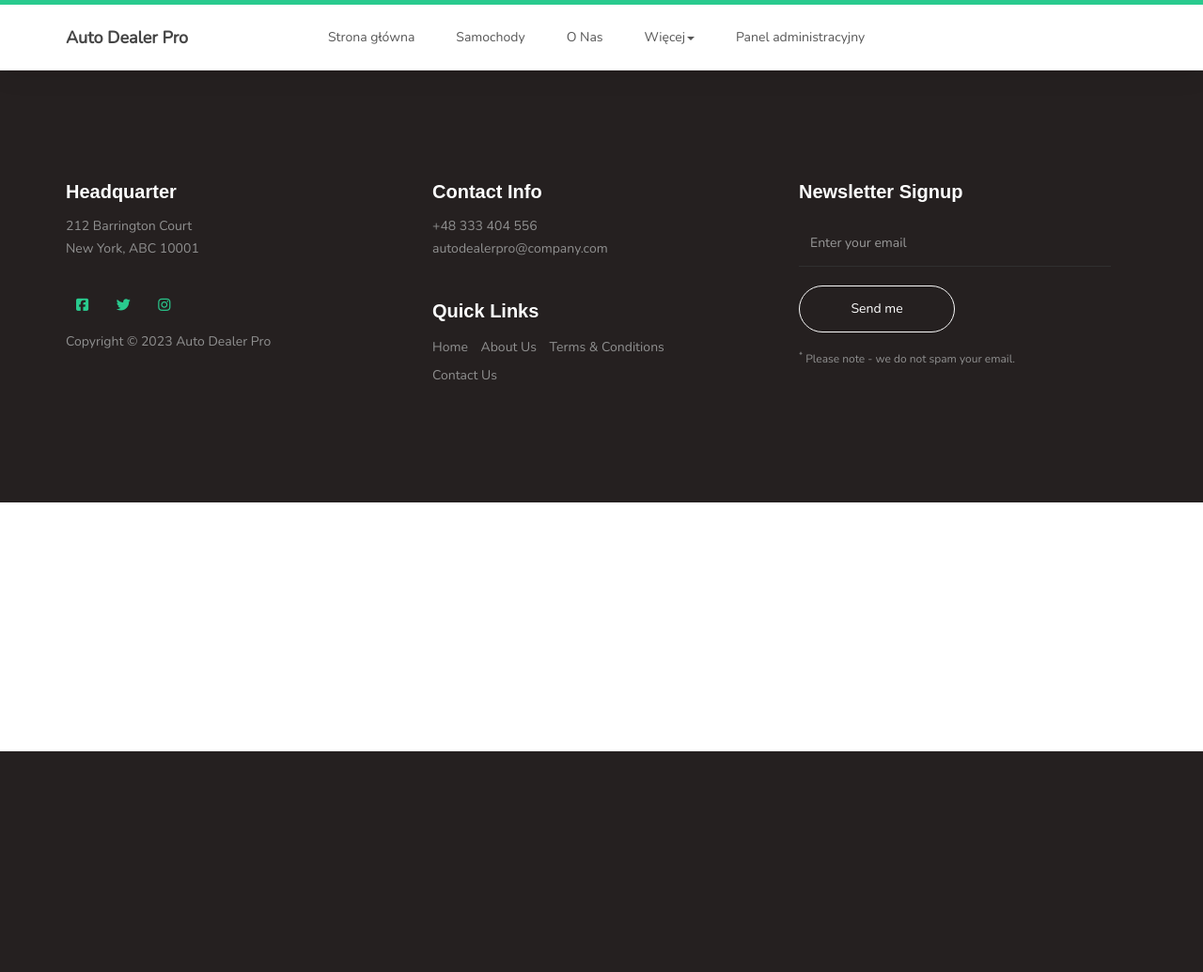
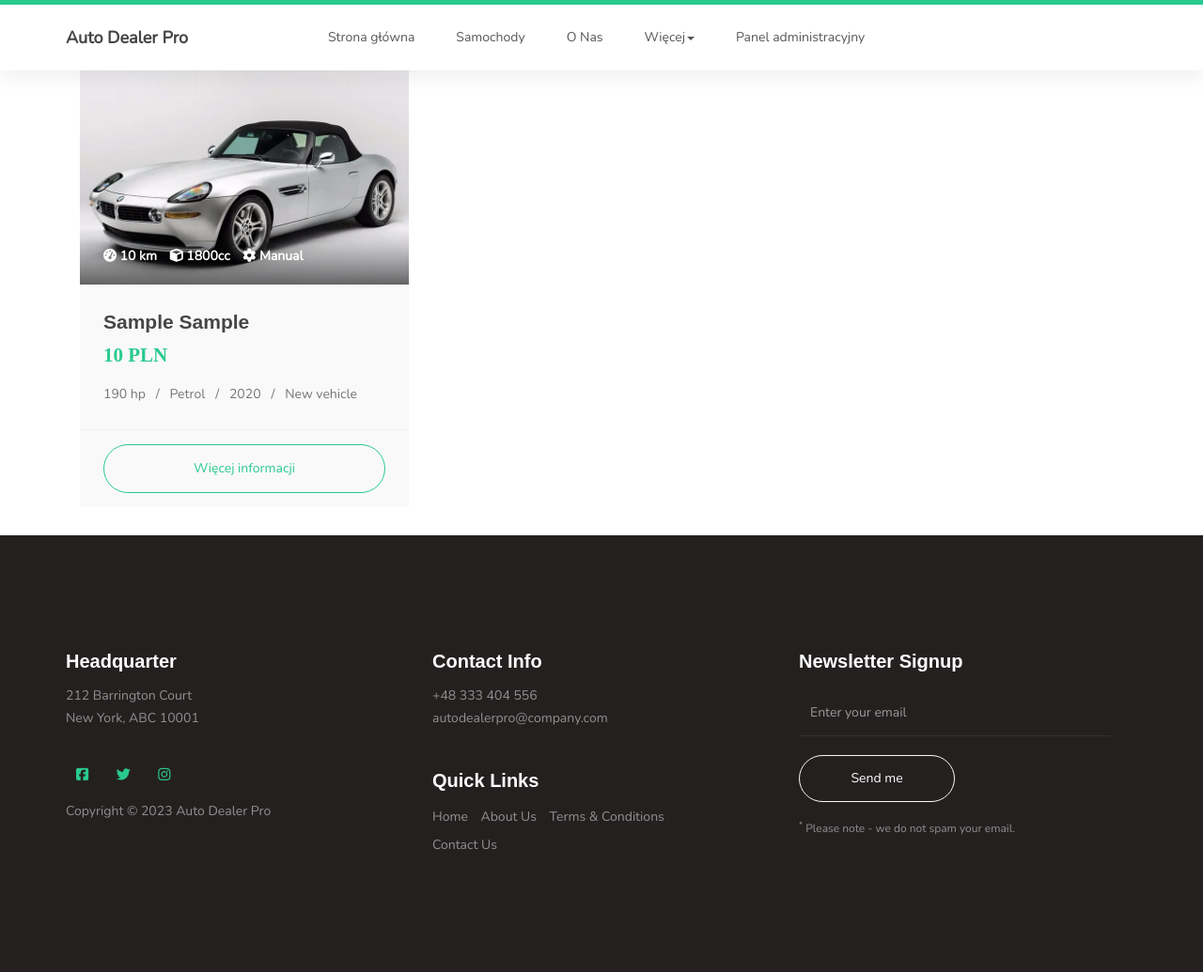
Before and after one commit to xborys/AutoDealerPro, a Django app: page /CarList in a window 1280 px wide. Shown: the whole page at 94% size. Before the commit the page ends 800 px from the top, so only its background shows below. Run offline with Django 4.2, Linux system fonts and the light colour scheme; tables that the repository leaves empty hold one stand-in row (values such as "Sample post"); some libraries are stand-ins or nearby versions; some web fonts are replaced.

Commit message:
wyświetlanie samochodów

```diff
--- a/home/templates/CarList.html
+++ b/home/templates/CarList.html
@@ -1,5 +1,54 @@
 {% load static %}
 {% include 'head.html' %}
 
+{% block content %}
+<div class="container">
+{% for car in car_list %}
+
+    <div class="col-md-4 col-sm-4">
+        <div class="courses-thumb courses-thumb-secondary">
+            <div class="courses-top">
+                <div class="courses-image">
+                    <img src="{% static 'home/images/product-2-720x480.jpg' %}" class="img-responsive" alt="">
+                </div>
+                <div class="courses-date">
+                    <span title="Author"><i class="fa fa-dashboard"></i>
+                        {{car.mileage}} km
+                    </span>
+                    <span title="Author"><i class="fa fa-cube"></i>
+                        1800cc
+                    </span>
+                    <span title="Views"><i class="fa fa-cog"></i>
+                        Manual
+                    </span>
+                </div>
+            </div>
+
+            <div class="courses-detail">
+                <h3><a href="car-details.html">
+                    {{car.make}} {{car.model}}
+                </a></h3>
+
+                <p class="lead"><strong>
+                    {{car.price}} PLN
+                </strong></p>
+
+                <p>
+                    190 hp &nbsp;&nbsp;/&nbsp;&nbsp;
+                    Petrol &nbsp;&nbsp;/&nbsp;&nbsp;
+                    {{car.year}} &nbsp;&nbsp;/&nbsp;&nbsp;
+                    New vehicle
+                </p>
+            </div>
+
+            <div class="courses-info">
+                <a href="car-details.html" class="section-btn btn btn-primary btn-block">Więcej informacji</a>
+            </div>
+        </div>
+    </div>
+
+{% endfor %}
+</div>
+{% endblock %}
 
 {% include 'footer.html' %}
--- a/home/templates/transakcje.html
+++ b/home/templates/transakcje.html
@@ -30,6 +30,7 @@
 					<td>{{order.employee}}</td>
 					<td>
 						<button><i class="fa-regular fa-eye"></i></button>
+						<button><i class="fa fa-cog"></i></button>
 					</td>
 				</tr>
 			{% endfor %}
--- a/home/views.py
+++ b/home/views.py
@@ -1,5 +1,5 @@
 from django.shortcuts import render
-from .models import Orders
+from .models import Orders, Car
 
 def home(request):
     return render(request, 'index.html', {})
@@ -11,13 +11,14 @@ def index(request):
     return render(request, 'index.html', {})
 
 def CarList(request):
-    return render(request, 'CarList.html', {})
+    car_list = Car.objects.all()
+    return render(request, 'CarList.html',
+                  {'car_list': car_list})
 
 def LP(request):
     return render(request, 'partnerzy.html', {})
 
 def Transakcje(request):
     order_list = Orders.objects.all()
-
     return render(request, 'transakcje.html',
                   {'order_list': order_list})
```
